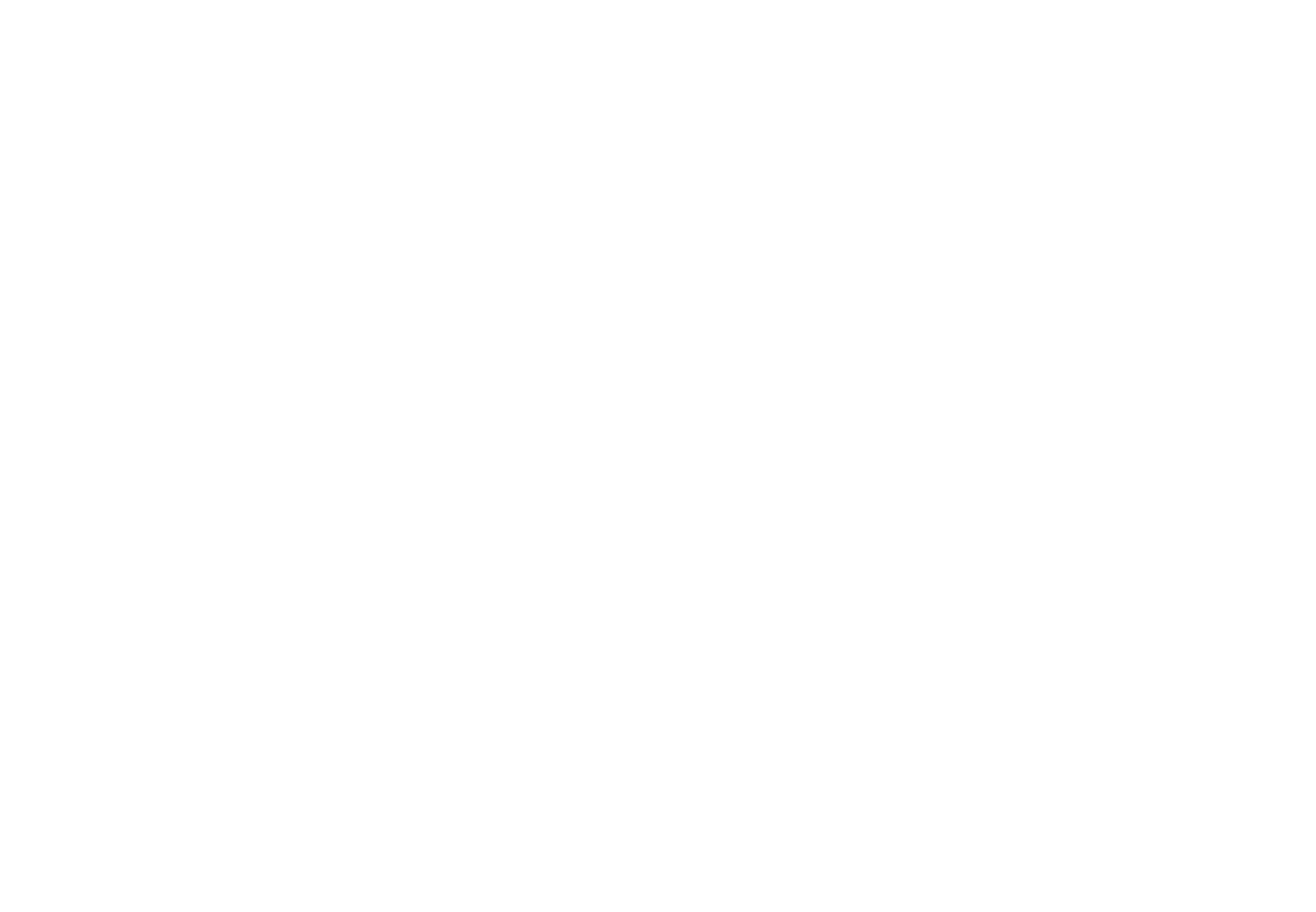
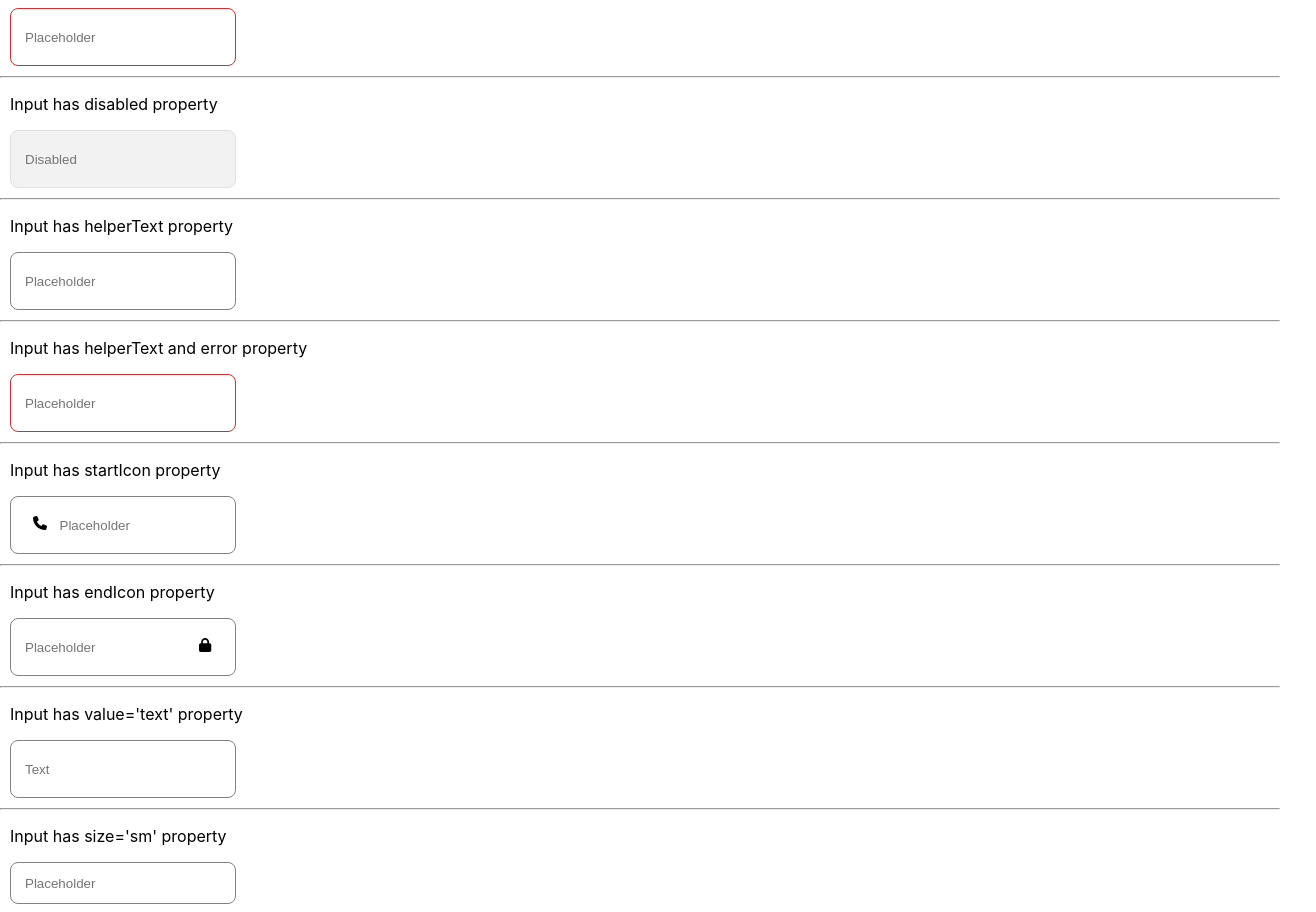
Before and after one commit to congbangitiu/MeU-Challenges, a React (Create React App) app: page / in a window 1280 px wide. Shown: the part 1880-2792 px from the top of the page, 1316 px wide, since content can reach past the window. Before the commit the page ends 1620 px from the top, so only its background shows below. Built offline with nearby package versions, Linux system fonts and the light colour scheme.

Commit message:
Complete challenge 2

```diff
--- a/src/App.js
+++ b/src/App.js
@@ -1,14 +1,16 @@
 import './App.css';
 import Button from './Button'
+import Input from './Input';
 import { FontAwesomeIcon } from '@fortawesome/react-fontawesome';
 import {
-  faCartPlus
+  faCartPlus, faLock, faPhone
 } from '@fortawesome/free-solid-svg-icons';
 
 
 function App() {
   return (
     <>
+      <p className='comment'> BUTTON COMPONENT</p>
       <p className='comment'> Button in normal form</p>
       <Button children={'Default'} defaultMode/>
       <hr />
@@ -54,6 +56,47 @@
       <Button children={'Secondary'} color='secondary' />
       <p className='comment'> Button has danger property</p>
       <Button children={'Danger'} color='danger' />
+
+      <hr />
+      <hr />
+      <hr />
+      <p className='comment'> INPUT COMPONENT</p>
+      <p className='comment'> Input has default property</p>
+      <Input children={"Placeholder"} defaultMode />
+      <hr />
+      <p className='comment'> Input has error property</p>
+      <Input children={"Placeholder"} error />
+      <hr />
+      <p className='comment'> Input has disabled property</p>
+      <Input children={"Disabled"} disabled />
+      <hr />
+      <p className='comment'> Input has helperText property</p>
+      <Input children={"Placeholder"} helperText='Some interesting text' />
+      <hr />
+      <p className='comment'> Input has helperText and error property</p>
+      <Input children={"Placeholder"} helperText='Some interesting text' error />
+
+      <hr />
+      <p className='comment'> Input has startIcon property</p>
+      <Input children={"Placeholder"} startIcon={<FontAwesomeIcon icon={faPhone} />} />
+      <hr />
+      <p className='comment'> Input has endIcon property</p>
+      <Input children={"Placeholder"} endIcon={<FontAwesomeIcon icon={faLock} />}/>
+      <hr />
+      <p className='comment'> Input has value='text' property</p>
+      <Input children={"Text"} value='text' />
+      <hr />
+      <p className='comment'> Input has size='sm' property</p>
+      <Input children={"Placeholder"} size='sm' />
+      <hr />
+      <p className='comment'> Input has size='md' property</p>
+      <Input children={"Placeholder"} size='md' />
+      <hr />
+      <p className='comment'> Input has fullWidth property</p>
+      <Input children={"Text"} fullWidth />
+      <hr />
+      <p className='comment'> Input has multiline row='4' property</p>
+      <Input children={"Placeholder"} multiline row='row-4' />
     </>
   );
 }
--- a/src/Button/Button.module.scss
+++ b/src/Button/Button.module.scss
@@ -21,11 +21,6 @@
     background: #E0E0E0;
     box-shadow: 0px 2px 3px 0px rgba(51, 51, 51, 0.20);
     border: none;
-
-    &:hover, &:focus {
-        background-color: #AEAEAE;
-        cursor: pointer;
-    }
 }
 
 // type
--- /dev/null
+++ b/src/Input/Input.js
@@ -0,0 +1,49 @@
+import classNames from "classnames/bind";
+import styles from './Input.module.scss'
+import React from 'react';
+
+const cx = classNames.bind(styles)
+
+function Input({
+    children,
+    defaultMode,
+    error,
+    disabled,
+    helperText='',
+    startIcon,
+    endIcon,
+    value,
+    size,
+    fullWidth,
+    multiline,
+    row=''
+}) {
+
+    const classes = cx('wrapper', {
+        children,
+        defaultMode,
+        error,
+        disabled,
+        [helperText]:helperText,
+        startIcon, endIcon,
+        [value]:value,
+        [size]:size,
+        fullWidth,
+        multiline,
+        [row]:row
+    })
+
+    return (
+        <div className={classes}>
+            {startIcon && <span className={cx('icon')}>{startIcon}</span>}
+            <input
+                placeholder={children}
+                spellCheck={false}
+                row = {row}
+            />
+            {endIcon && <span className={cx('icon')}>{endIcon}</span>}
+        </div>
+    );
+}
+
+export default Input;
--- /dev/null
+++ b/src/Input/Input.module.scss
@@ -0,0 +1,109 @@
+
+:root {
+    --input-line-height: 20px; /* Giá trị dựa trên yêu cầu của bạn */
+}
+
+.wrapper {
+    width: 200px;
+    height: 56px;
+    flex-shrink: 0;
+    border-radius: 8px;
+    border: 1px solid var(--gray-3, #828282);
+    margin-left: 10px;
+
+    font-size: 14px;
+    font-family: Noto Sans JP;
+    font-style: normal;
+    font-weight: 500;
+    line-height: normal;
+
+    display: flex;
+    padding: 0 12px;
+    margin-bottom: 10px;
+
+    &:focus-visible {
+        outline: none;
+    }
+
+}
+
+input {
+    border: none;
+    width: 100%;
+    caret-color: #D32F2F; //dấu nháy văn bản
+
+    &:focus-visible {
+        outline: none;
+    }
+}
+
+.defaultMode {
+    &:hover {
+        border: 1px solid var(--gray-1, #333);
+        cursor: text;
+    }
+
+    &:focus-within {
+        border-color: #2962FF;
+        cursor: text;
+    }
+
+}
+
+.error {
+    border: 1px solid #D32F2F;
+
+    &:focus{
+        border-color: #D32F2F ;
+        cursor: text;
+    }
+}
+
+.disabled {
+    border: 1px solid var(--gray-5, #E0E0E0);
+    background: var(--gray-6, #F2F2F2);
+    pointer-events: none;
+
+    & input {
+        background: var(--gray-6, #F2F2F2);
+    }
+}
+
+.helperText {
+    &:hover {
+        outline: #828282;
+    }
+}
+
+.startIcon, .endIcon {
+    justify-content: space-between;
+    align-items: center;
+}
+
+.icon {
+    width: 17.964px;
+    height: 17.964px;
+    margin: 10px;
+}
+
+//size
+.sm {
+    width: 200px;
+    height: 40px;
+}
+
+.md {
+    width: 200px;
+    height: 56px;
+}
+
+.fullWidth {
+    width: 100%;
+}
+
+.row-4 {
+    width: 200px;
+    height: 150px;
+    align-items: start;
+    padding: 10px;
+}
--- /dev/null
+++ b/src/Input/index.js
@@ -0,0 +1 @@
+export {default} from './Input'
```
